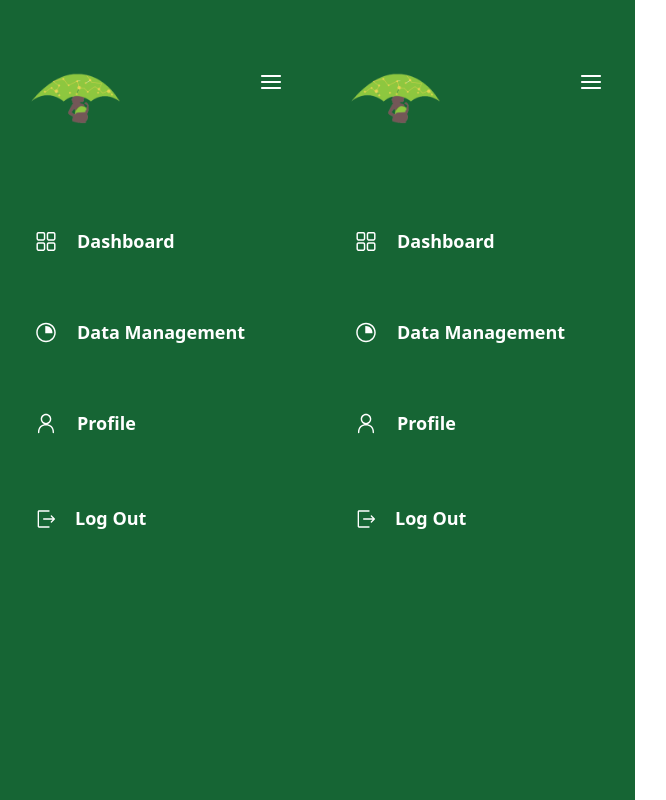
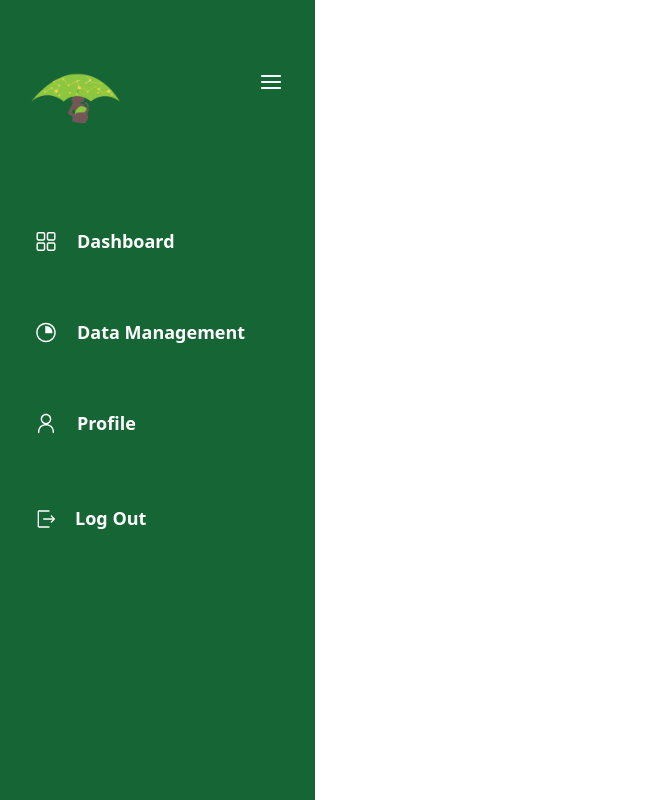
Before and after one commit to akirachix/Neza-Frontend, a Next.js app in the folder neza-web-portal/: page / in a window 1280 px wide. Shown: the whole page, without its empty margins (5-671 px from the left). Built offline with nearby package versions, Linux system fonts and the light colour scheme.

Commit message:
sign out popup

```diff
--- a/neza-web-portal/app/Sidebar/page.tsx
+++ b/neza-web-portal/app/Sidebar/page.tsx
@@ -5,7 +5,7 @@ import { RxDashboard, RxExit, RxPerson, RxPieChart } from "react-icons/rx";
 import Link from "next/link";
 import classNames from "classnames";
 import LogoutModal from "../components/SignOutPopUp";
-import Profile from "@/app/profile/page";
+import Profile from "../components/Profile/page";
 
 type MenuItem = {
   id: number;
--- a/neza-web-portal/app/profile/page.tsx
+++ b/neza-web-portal/app/components/Profile/page.tsx
@@ -1,7 +1,7 @@
 'use client'
 import React, { useState, useEffect } from 'react';
 import EditIcon from '@mui/icons-material/Edit';
-import SideBar from '../Sidebar/page';
+
 
 //use client
 const Profile = () => {
--- a/neza-web-portal/app/page.tsx
+++ b/neza-web-portal/app/page.tsx
@@ -9,7 +9,7 @@ export default function Home() {
   return (
     <div>
   {/* <LogoutPopup onClose={undefined}/> */}
-  <SideBar/>
+  {/* <SideBar/> */}
 
 
 
```
